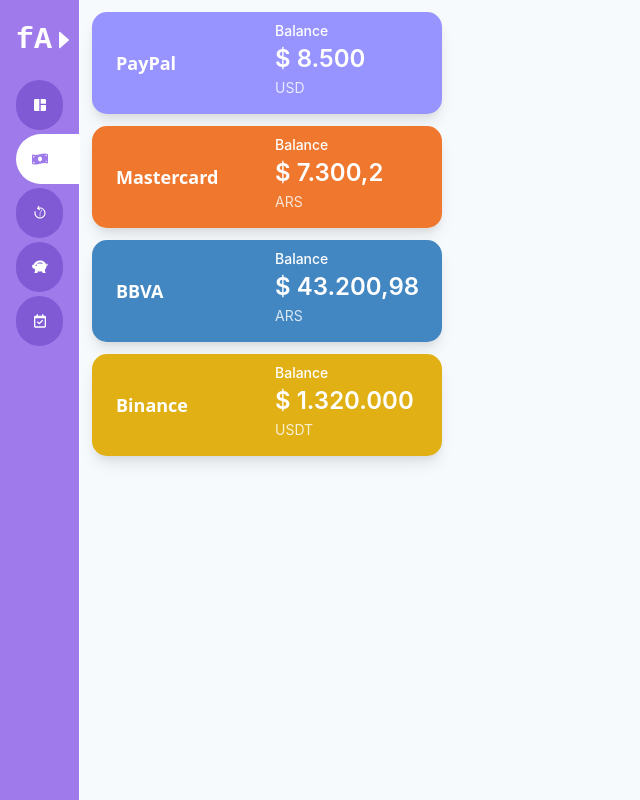
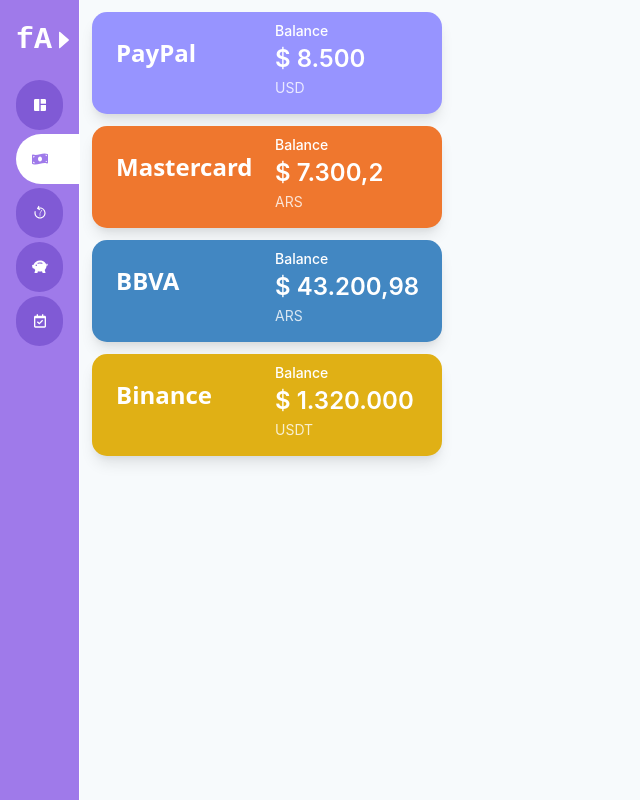
Before and after one commit to finargy/finargy, a Next.js app: page /wallets in a window 1280 px wide. Shown: the whole page, without its empty margins (0-640 px from the left). Built offline with nearby package versions, Linux system fonts and the light colour scheme; a web font is replaced by a local one.

Commit message:
Update WalletWidget.tsx

```diff
--- a/components/wallets/WalletWidget.tsx
+++ b/components/wallets/WalletWidget.tsx
@@ -32,7 +32,7 @@
       w="350px"
     >
       <Grid alignItems="center" templateColumns="repeat(2, 1fr)">
-        <Text fontSize="lg" fontWeight="bold">
+        <Text fontSize="2xl" fontWeight="bold" marginBottom="5">
           {walletName}
         </Text>
         <Stat>
```
